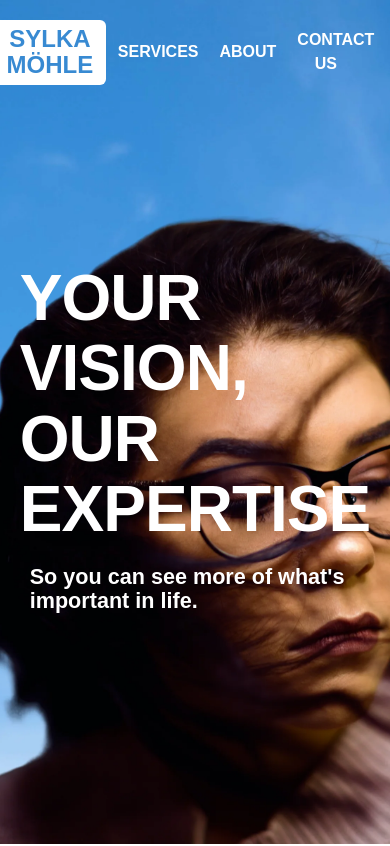
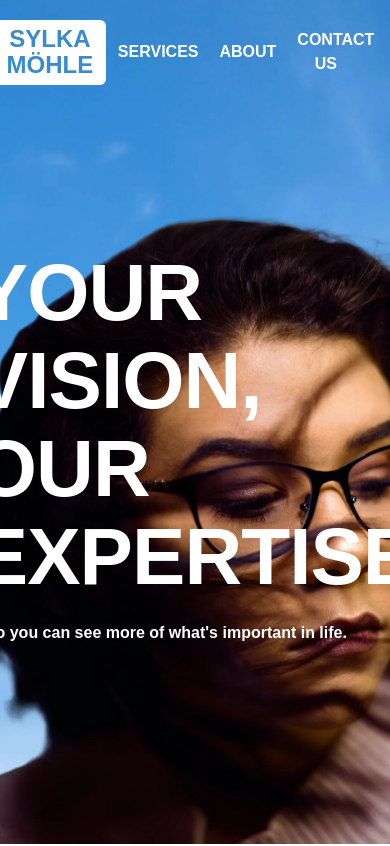
Before and after one commit to AustinMaturure/sylkamohle, a React (Vite) app in the folder sylkemohle/: page / in a window 390 px wide. Shown: the top 846 px of the page. Built offline with nearby package versions, Linux system fonts and the light colour scheme; a web font is replaced by a local one.

Commit message:
changed hero title sizes

```diff
--- a/sylkemohle/src/Hero.css
+++ b/sylkemohle/src/Hero.css
@@ -731,7 +731,12 @@ transition: opacity 1.5s ease-in ;
     background-position: center;
   }
   .tag-line{
-    font-size: 4rem;
+    font-size: 5rem;
+    font-weight: 900;
+  }
+
+  .tag{
+    font-size: 1rem;
   }
 
   .book-btn{
```
